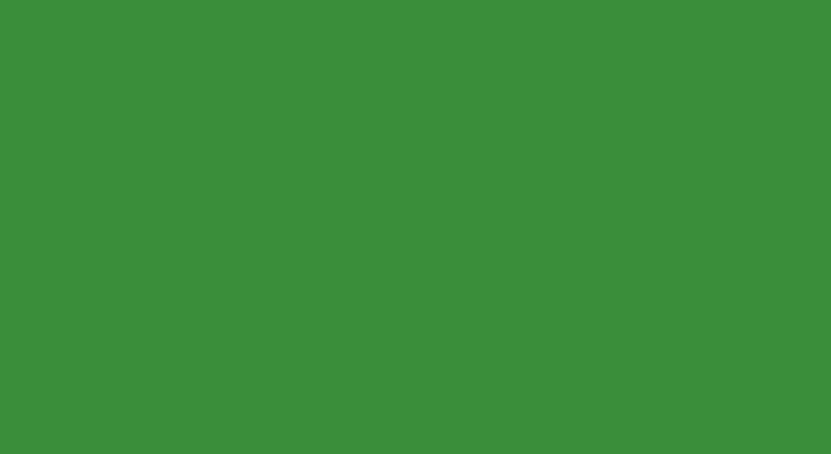
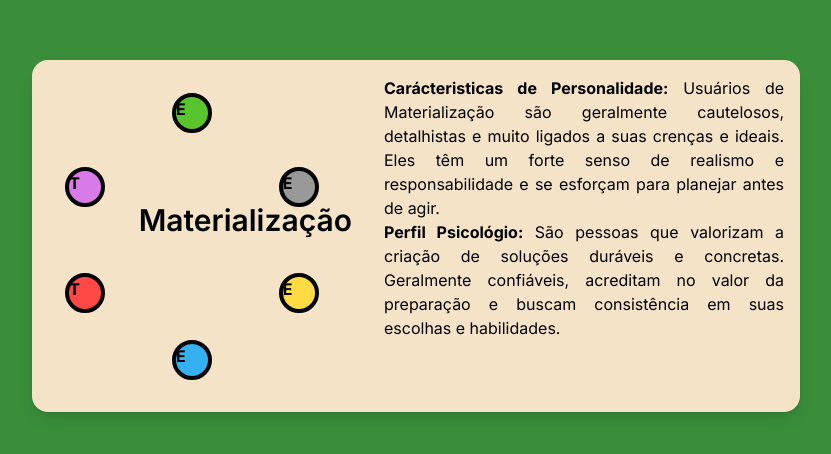
Before and after one commit to tonoliveira96/hunterxhunter-quiz, an Angular app: page /result in a window 1280 px wide. Before the commit this address led to /. Shown: the part 164-618 px from the top of the page, without its empty margins (224-1055 px from the left). Built offline with nearby package versions, Linux system fonts and the light colour scheme.

Commit message:
feat: Diagrama de Nen

```diff
--- a/src/app/app.routes.ts
+++ b/src/app/app.routes.ts
@@ -1,5 +1,6 @@
 import { Routes } from '@angular/router';
 import { HomeComponent } from './pages/home/home.component';
+import { ResultComponent } from './pages/result/result.component';
 import { SurveyComponent } from './pages/survey/survey.component';
 
 export const routes: Routes = [
@@ -10,5 +11,8 @@
   {
     path: 'survey',
     component: SurveyComponent
+  }, {
+    path: 'result',
+    component: ResultComponent
   }
 ];
--- /dev/null
+++ b/src/app/pages/result/result.component.html
@@ -0,0 +1,67 @@
+<main class="max-w-3xl m-4">
+  <div class="sm:flex gap-4 bg-hxh-cream rounded-2xl shadow-lg">
+    <div class="relative min-w-80 h-80 mb-8">
+      <!-- <div class="relative w-72 h-72">
+        <div class="border-r-4 border-l-4 w-full h-full">
+
+        </div>
+        <div class="border-4 w-2/4 h-3/4 rotate-45 border-r-0 border-b-0 absolute top-[-7rem] left-9">
+
+        </div>
+        <div class="border-4 w-3/4 h-3/4 rotate-45 border-l-0 border-t-0 absolute bottom-[-7rem] left-9">
+
+        </div>
+      </div> -->
+
+      <div class="grid grid-cols-3 grid-rows-3 h-full font-bold">
+        <div></div>
+        <div class="w-10 h-10 rounded-full bg-hxh-enhancement border-4 m-auto">
+          E
+        </div>
+        <div></div>
+
+        <div
+          class="w-10 h-10 rounded-full bg-hxh-transmutaion border-4 ml-auto mr-auto"
+        >
+          T
+        </div>
+        <div class="m-auto font-semibold text-3xl text-center">Materialização</div>
+        <div
+          class="w-10 h-10 rounded-full bg-hxh-manipulation border-4 ml-auto mr-auto"
+        >
+          E
+        </div>
+
+        <div
+          class="w-10 h-10 rounded-full bg-hxh-conjuration border-4 ml-auto mr-auto"
+        >
+          T
+        </div>
+        <div
+          class="w-10 h-10 rounded-full bg-hxh-specialization border-4 mt-auto ml-auto mr-auto"
+        >
+          E
+        </div>
+        <div
+          class="w-10 h-10 rounded-full bg-hxh-emission border-4 ml-auto mr-auto"
+        >
+          E
+        </div>
+      </div>
+    </div>
+
+    <div class="p-4 text-justify">
+      <p>
+        <b>Carácteristicas de Personalidade:</b> Usuários de Materialização são
+        geralmente cautelosos, detalhistas e muito ligados a suas crenças e
+        ideais. Eles têm um forte senso de realismo e responsabilidade e se
+        esforçam para planejar antes de agir.
+      </p>
+      <p>
+        <b>Perfil Psicológio:</b> São pessoas que valorizam a criação de
+        soluções duráveis e concretas. Geralmente confiáveis, acreditam no valor
+        da preparação e buscam consistência em suas escolhas e habilidades.
+      </p>
+    </div>
+  </div>
+</main>
--- a/tailwind.config.js
+++ b/tailwind.config.js
@@ -9,7 +9,13 @@
       'hxh-blue': '#3C5AA6',
       'hxh-dark-blue': '#2C3E5F',
       'hxh-cream': '#F5E3C8',
-      'white': '#FFFFFF'
+      'white': '#FFFFFF',
+      'hxh-enhancement': '#59c52d',
+      'hxh-transmutaion': '#d87be9',
+      'hxh-conjuration': '#ff4945',
+      'hxh-specialization': '#35b0f0',
+      'hxh-manipulation': '#999999',
+      'hxh-emission': '#ffdb43',
     }
   },
   plugins: [],
```
Also changed, not shown: src/app/pages/result/result.component.ts (added, +12 -0 lines), src/app/pages/result/result.component.css (added).
